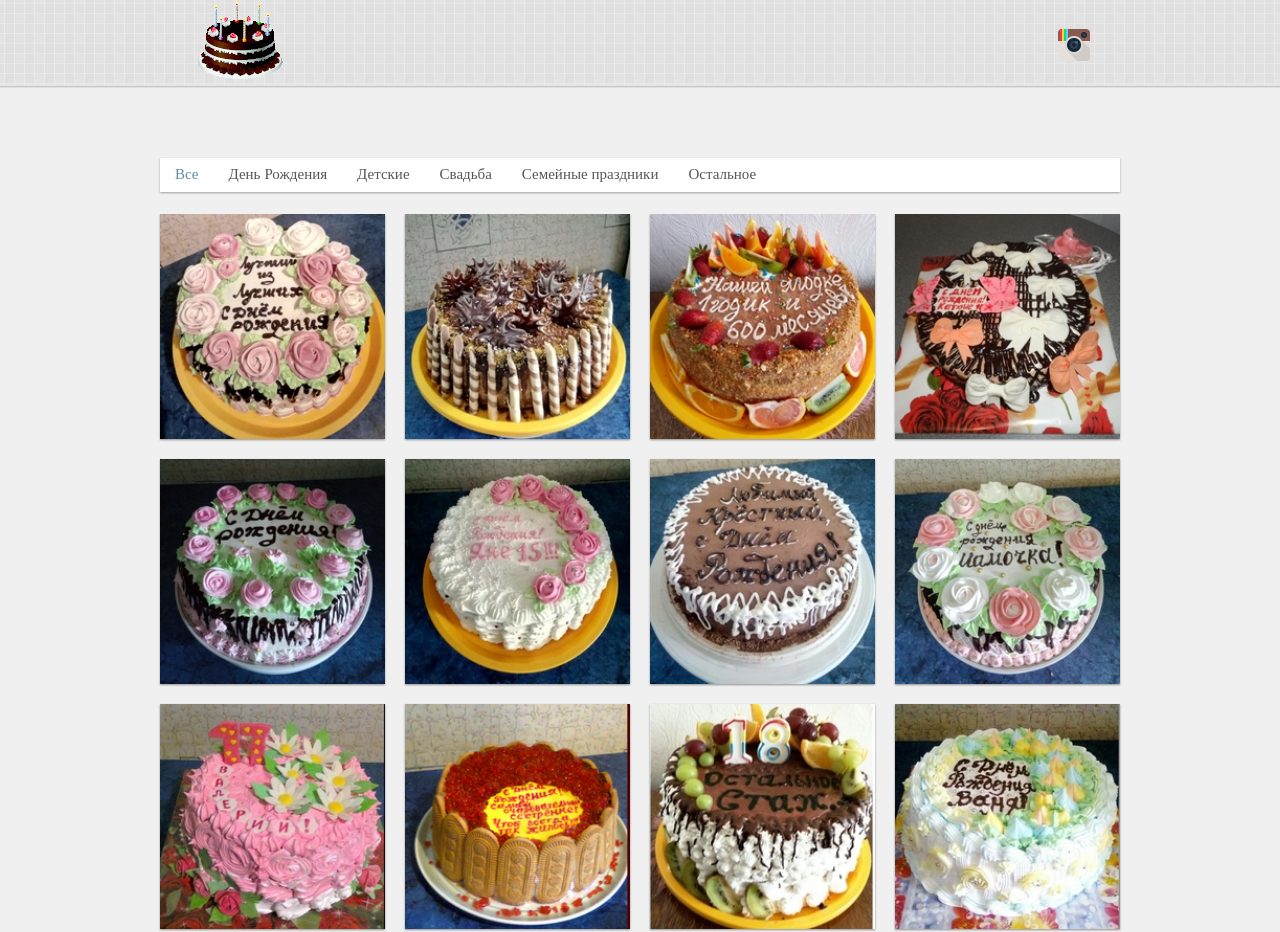
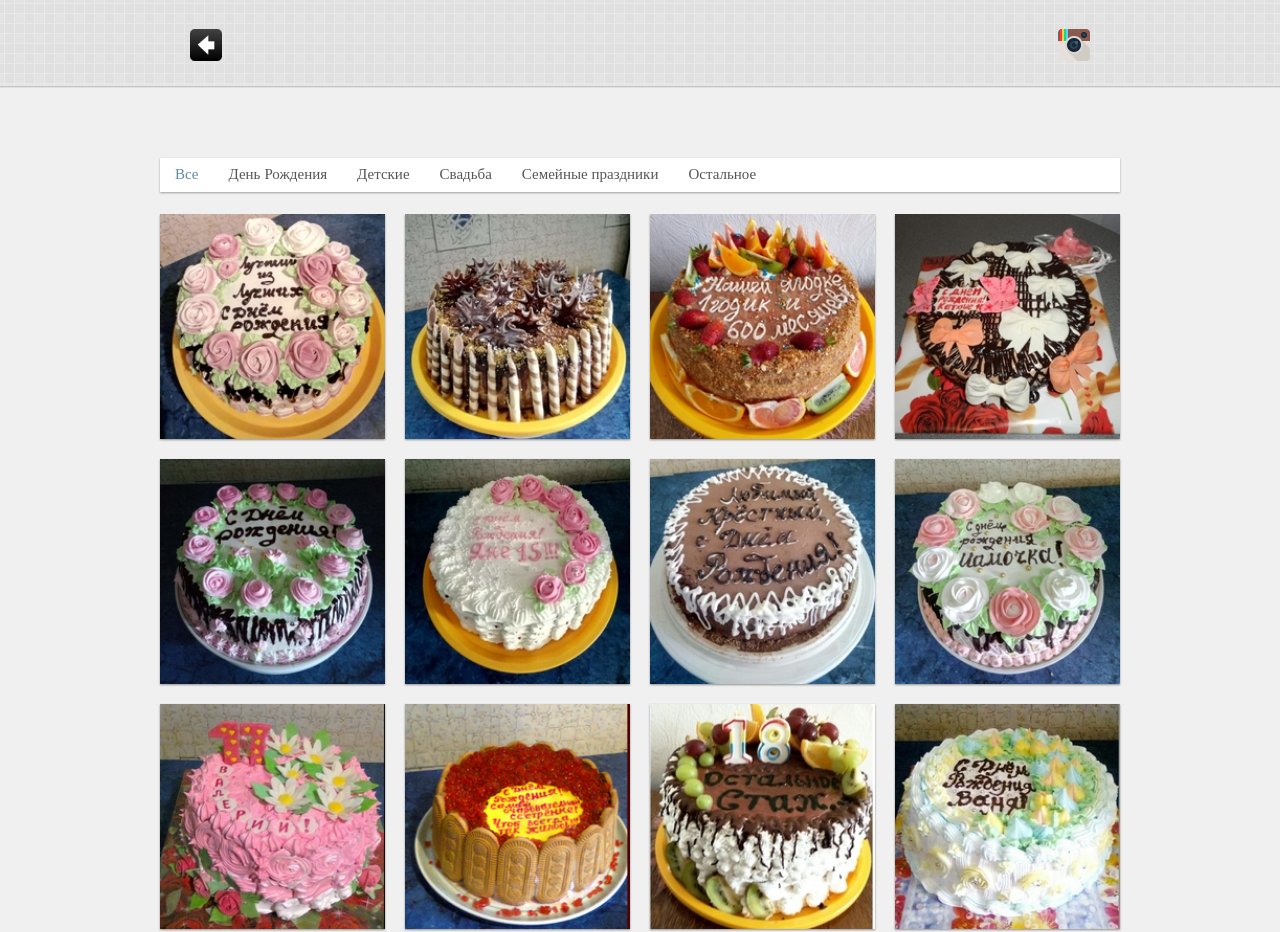
Before and after one commit to DzmitryBeinya/DzmitryBeinya.github.io, a plain HTML site: page portfolio.html in a window 1280 px wide. Shown: the top 932 px of the page. Drawn offline with Linux system fonts and the light colour scheme.

Commit message:
update image

```diff
--- a/portfolio.html
+++ b/portfolio.html
@@ -22,12 +22,14 @@
       <div id="header">
         <!-- Logo -->
         <!-- Begin Menu -->
-        <div id="smoothmenu1" class="ddsmoothmenu">
-          <ul>
-            <li><a href="index.html"><img src="style/images/logo.gif" alt="" /></a></li>
-            <!-- <li><a href="index.html"><img src="style/images/logo1.png" alt="" /></a></li> -->
-          </ul>
-        </div>
+		<div id="back-wrapper">
+			<div id="smoothmenu1" class="ddsmoothmenu">
+				<ul>
+					<li><a href="index.html"><img src="style/images/back.png" alt="" /></a></li>
+					<!-- <li><a href="index.html"><img src="style/images/logo1.png" alt="" /></a></li> -->
+				</ul>
+			</div>
+		</div>
 
         <div id="menu-wrapper">
           <div id="smoothmenu1" class="ddsmoothmenu">
--- a/style.css
+++ b/style.css
@@ -389,6 +389,12 @@ em {
 	position: absolute;
 	bottom: 23px;
 	right: 0;
+}
+#back-wrapper {
+	float: left;
+	position: absolute;
+	bottom: 23px;
+	left: 0;
 }
 #footer-wrapper {
 	height: 45px;
```
Also changed, not shown: index.html (+1 -1 lines), style/images/back.jpg (added), style/images/back.png (added).
